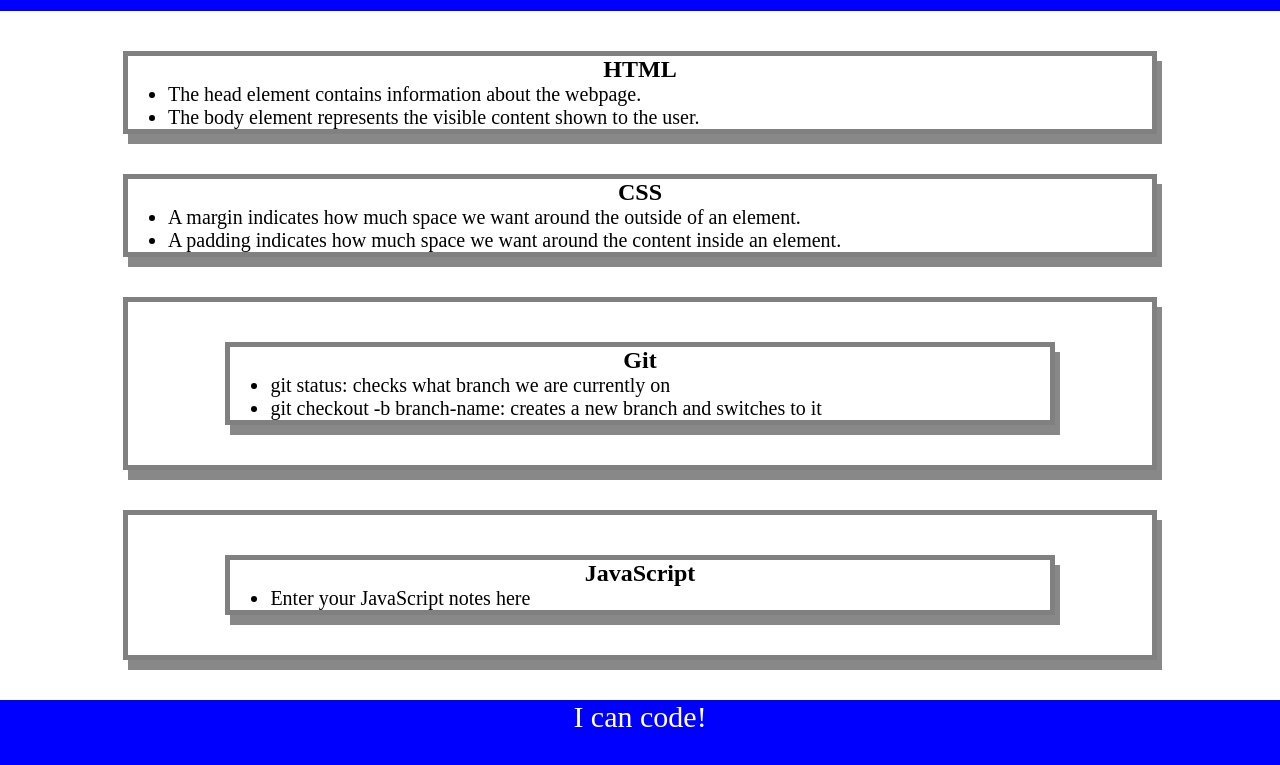
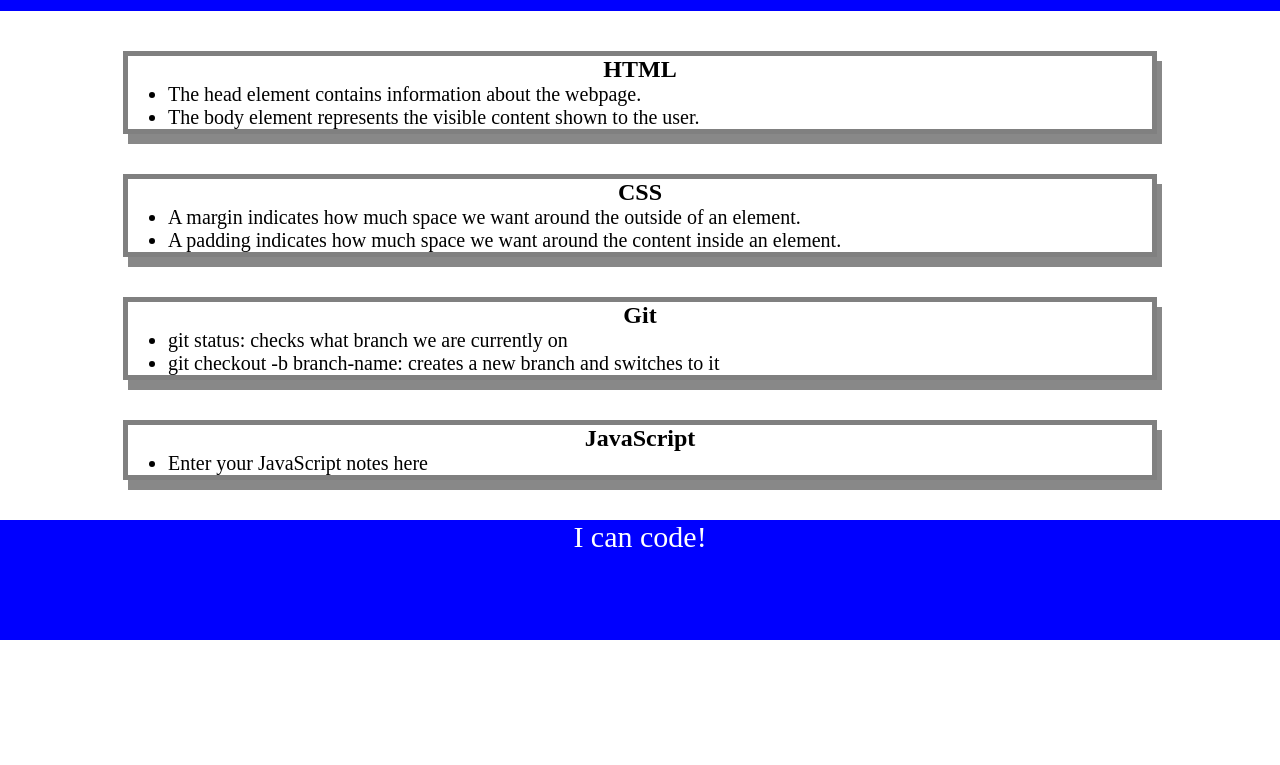
Before and after one commit to plucafo/prework-study-guide, a plain HTML site: page index.html in a window 1280 px wide. Shown: the part 109-874 px from the top of the page. After the commit the page ends 800 px from the top, so only its background shows below. Drawn offline with Linux system fonts and the light colour scheme.

Commit message:
Fixed issues in HTML file

```diff
--- a/index.html
+++ b/index.html
@@ -13,6 +13,7 @@
       <img src="./assets/bowtie-cat.png" alt="Profile image of cat wearing a bow tie." />
     </header>
     <main>
+
       <section class="card" id="html-section">
         <h2>HTML</h2>
         <ul>
@@ -30,27 +31,26 @@
       </section>
 
       <section class="card" id="git-section">
-        <section class="card" id="git-section">
         <h2>Git</h2>
         <ul>
           <li>git status: checks what branch we are currently on</li>
           <li>git checkout -b branch-name: creates a new branch and switches to it</li>
         </ul>
       </section>
-      </section>
 
-      <section class="card" id="javascript-section">
       <section class="card" id="javascript-section">
         <h2>JavaScript</h2>
         <ul>
           <li>Enter your JavaScript notes here</li>
         </ul>
       </section>
-      </section>
+
     </main>
 
     <footer>
+
       <p>I can code!</p>
+
     </footer>
   </body>
 </html>
```
Lines whose indentation alone changed are shown as unchanged.
